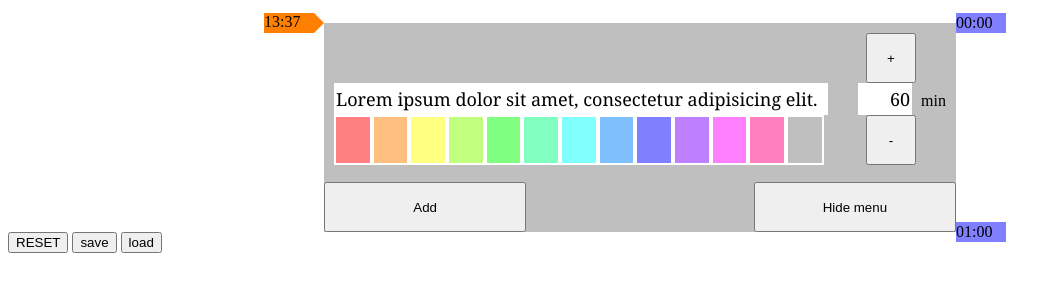
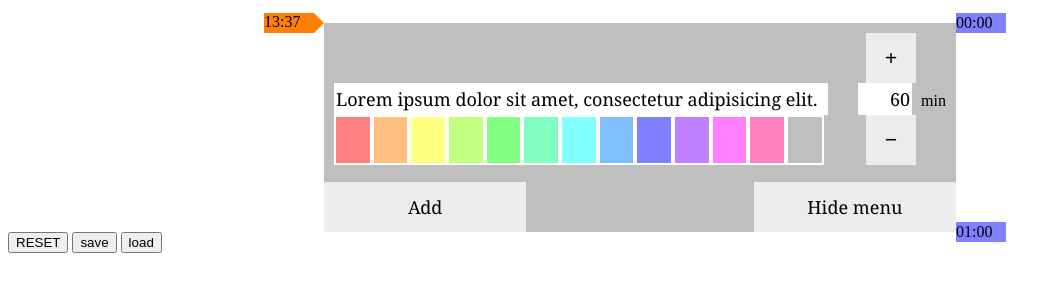
Before and after one commit to Hurtak/DayPlanner, a plain HTML site: page src/index.htm in a window 1280 px wide. Both pictures are taken after a click on the element 640 px from the left and 58 px from the top of the page. Shown: the whole page, without its empty margins (0-1061 px from the left). Drawn offline with Linux system fonts and the light colour scheme.

Commit message:
restylled menu buttons

```diff
--- a/src/css/style.css
+++ b/src/css/style.css
@@ -130,6 +130,18 @@ body {
 	width: 80%;
 }
 
+.menu button {
+	border-radius: 0;
+	border: 0;
+	outline: 0;
+	cursor: pointer;
+	background-color: rgba(255, 255, 255, .7);
+	font-family: "Cambria", "Times New Roman", serif;
+	font-size: 18px;
+}
+.menu button:hover {
+	background-color: rgba(255, 255, 255, .4);
+}
 
 .colors div {
 	box-sizing: border-box;
@@ -146,14 +158,16 @@ body {
 .colors div:hover {
 	cursor: pointer;
 	top: 10px;
-
-
 }
 
 .duration-controls button {
 	width: 50px;
 	height: 50px;
 	position: absolute;
+	font-weight: bold;
+	font-size: 22px;
+	font-family: "Vendara", "Times New Roman";
+
 }
 
 .duration-controls #duration-plus {
--- a/src/index.htm
+++ b/src/index.htm
@@ -29,7 +29,7 @@
 
 	<div id="menu" class="menu">
 		<div class="duration-controls">
-			<button id="duration-minus">-</button>
+			<button id="duration-minus">&minus;</button>
 			<button id="duration-plus">+</button>
 		</div>
 		<div id="colors" class="colors">
```
